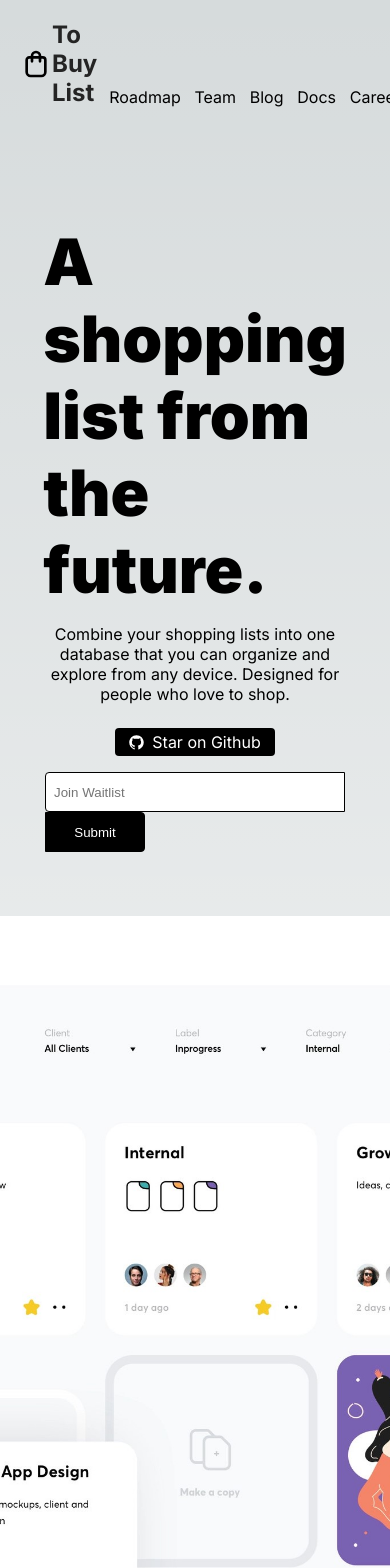
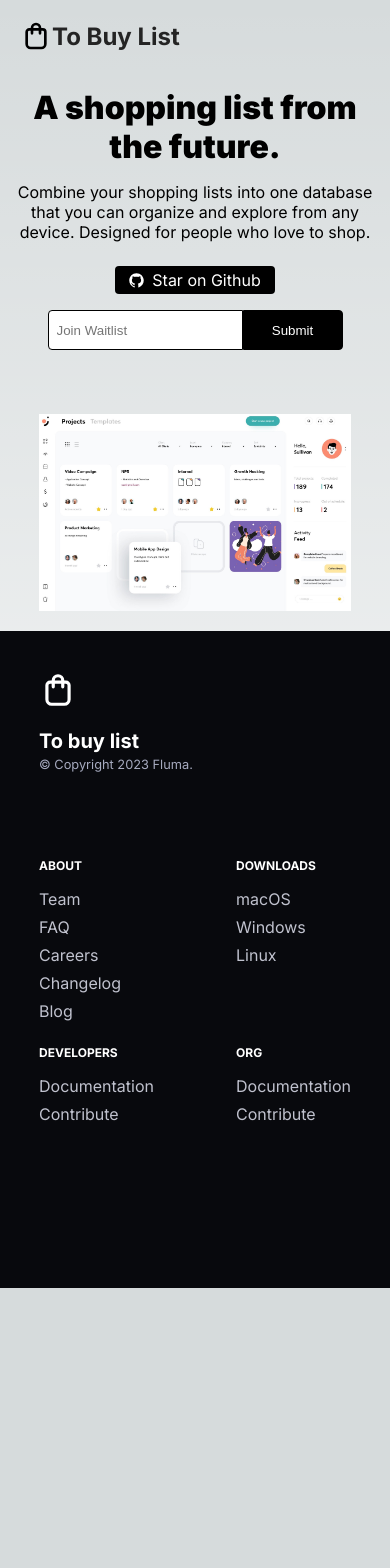
Before and after one commit to flumadev/tobuylist, a Next.js app: page / in a window 390 px wide. Shown: the top 1568 px of the page. After the commit the page ends 1288 px from the top, so only its background shows below. Built offline with nearby package versions, Linux system fonts and the light colour scheme.

Commit message:
feat(layout): responsividade

```diff
--- a/src/components/Navbar.tsx
+++ b/src/components/Navbar.tsx
@@ -13,7 +13,7 @@ export default function Navbar(){
                         To Buy List
                     </h1>
                 </li>
-                <li>
+                <li className={styles.linksList}>
                     <ul className={styles.links}>
                         <li>
                             <Link href={"/roadmap"} >
@@ -44,7 +44,7 @@ export default function Navbar(){
                     </ul>
                 </li>
 
-                <li>
+                <li className={styles.socialList}>
                     <ul className={styles.social}>
                         <li>
                             <DiscordLogoIcon width={24} height={24}/>
--- a/src/pages/index.tsx
+++ b/src/pages/index.tsx
@@ -33,7 +33,7 @@ export default function Home() {
                 </form>
             </div>
           <div className={styles.example}>
-              <Image src={exampleImage} alt={"example"}  width={1280}/>
+              <Image src={exampleImage} className={styles.exampleImage} alt={"example"}  width={1280}/>
           </div>
       </main>
         <Footer />
--- a/src/styles/Footer.module.scss
+++ b/src/styles/Footer.module.scss
@@ -9,18 +9,29 @@
 
   padding-top: 2.5rem;
   padding-bottom: 5rem;
+  @media screen and (max-width: 770px) {
+    height: min-content;
 
+
+  }
   .container {
     display: grid;
     grid-template-columns: repeat(6,minmax(0,1fr));
-    max-width: 100rem;
+    max-width: 80%;
     margin: 0 auto;
     gap: 1.5rem;
+    @media screen and (max-width: 770px) {
+      grid-template-columns: 1fr;
+      grid-template-rows: repeat(3,minmax(0,1fr));
+
+    }
     .company {
       grid-column: span 2 / span 2;
       img {
         color: #ffffff !important;
         margin-bottom: 16px;
+
+
       }
       h1 {
         margin-bottom: 0.25rem;
--- a/src/styles/Home.module.scss
+++ b/src/styles/Home.module.scss
@@ -7,6 +7,18 @@
   .title {
     font-size: 4rem;
     font-weight: 900;
+    text-align: center;
+
+
+  }
+
+  @media screen and (max-width: 500px) {
+    padding: 1rem;
+    min-height: min-content;
+    .title {
+      font-size: 2rem;
+
+    }
   }
   .description {
     max-width: 48rem;
@@ -44,8 +56,12 @@
       border-radius: 4px 0 0 4px;
       border: 1px solid black;
 
+      padding: 8px;
 
-      padding: 8px;
+      @media screen and (max-width: 500px) {
+        width: auto;
+
+      }
     }
     button {
       height: 40px;
@@ -67,4 +83,14 @@
 
 .example {
   margin-top: 64px;
+  .exampleImage {
+    width: 1280px;
+    height: min-content;
+    object-fit: contain;
+    @media screen and (max-width: 1030px) {
+      width: 80vw;
+    }
+  }
+
+
 }
--- a/src/styles/Navbar.module.scss
+++ b/src/styles/Navbar.module.scss
@@ -8,6 +8,7 @@
    justify-content: space-between;
    align-items: end;
    gap: 12px;
+
    .links {
      display: flex;
      gap: 12px;
@@ -21,7 +22,15 @@
      gap: 16px;
      justify-content: end;
    }
-   li {
+
+   @media screen and (max-width: 500px) {
+    .linksList, .socialList {
+      display: none;
+
+    }
+   }
+
+     li {
      list-style: none;
      a{
        transition: font-weight 0.2s;
```
